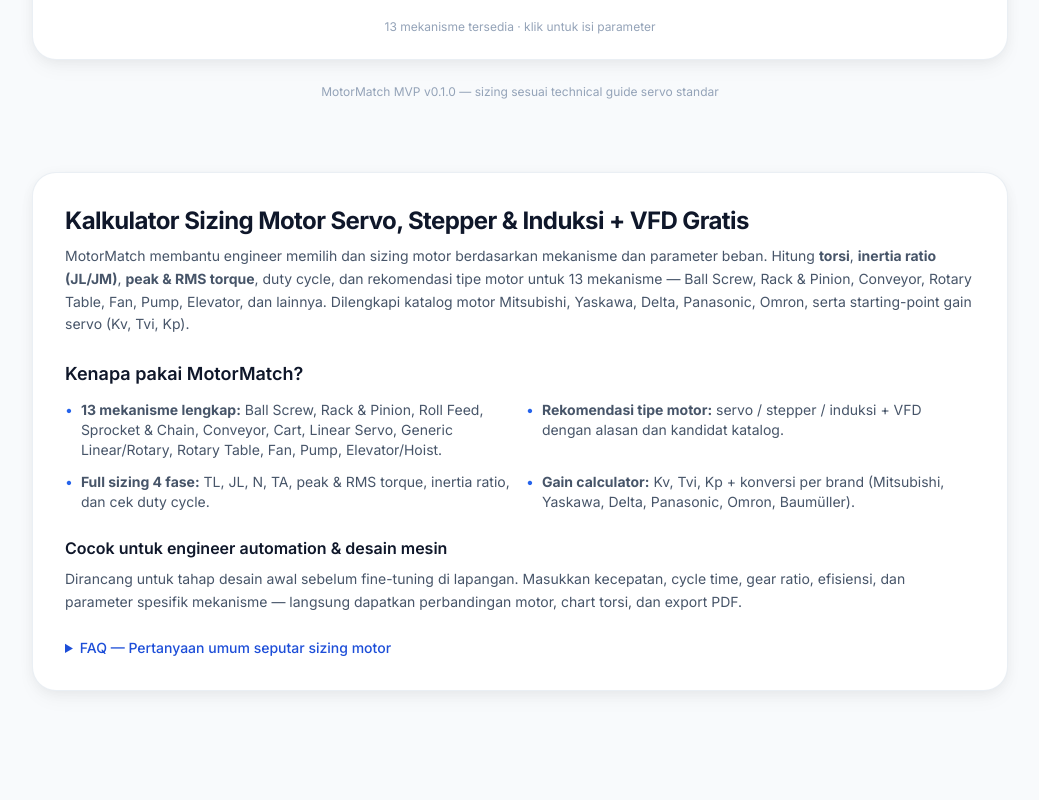
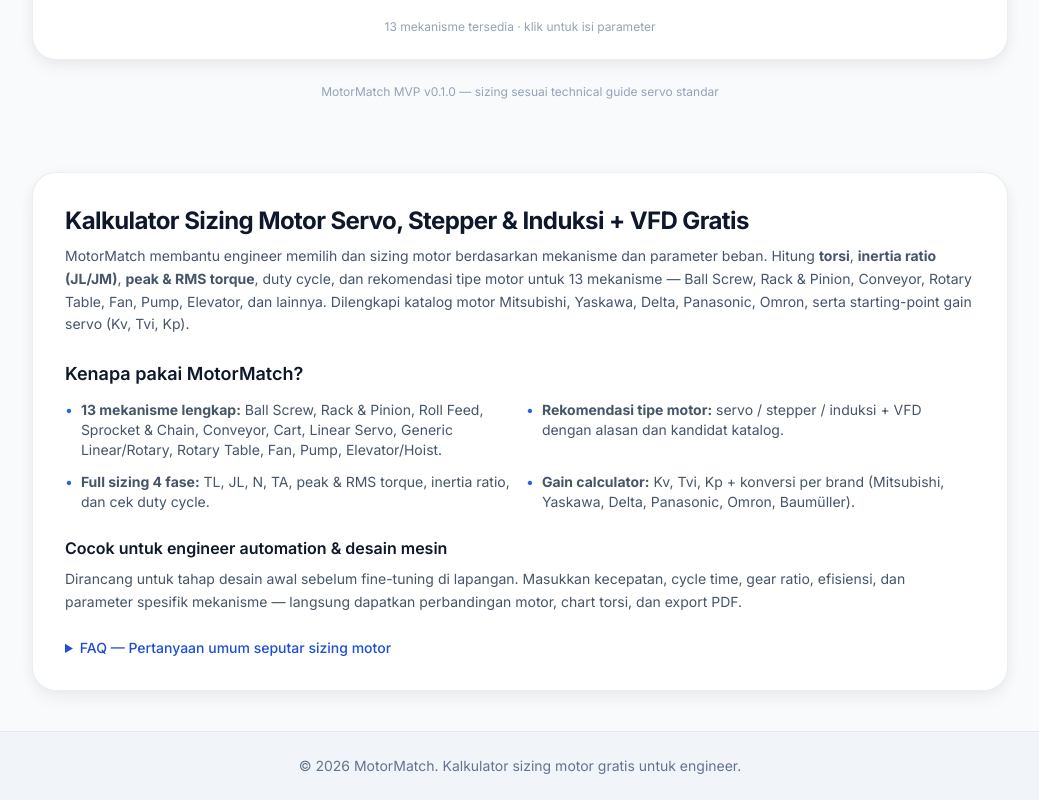
Before and after one commit to rizalhakim33/motor-match, a Next.js app: page / in a window 1280 px wide. Shown: the part 725-1525 px from the top of the page, without its empty margins (120-1159 px from the left). Before the commit the page ends 1456 px from the top, so only its background shows below. Built offline with nearby package versions, Linux system fonts and the light colour scheme; no server answers.

Commit message:
add simple footer to layout

```diff
--- a/src/app/layout.tsx
+++ b/src/app/layout.tsx
@@ -160,8 +160,13 @@ export default function RootLayout({
 
   return (
     <html lang="id" className={`${inter.variable} ${jetbrainsMono.variable}`}>
-      <body className="min-h-screen bg-surface-50 font-sans">
-        {children}
+      <body className="min-h-screen bg-surface-50 font-sans flex flex-col">
+        <main className="flex-1">{children}</main>
+        <footer className="bg-surface-100 border-t border-surface-200 py-6">
+          <div className="max-w-5xl mx-auto px-4 sm:px-6 text-center text-sm text-surface-500">
+            <p>&copy; {new Date().getFullYear()} MotorMatch. Kalkulator sizing motor gratis untuk engineer.</p>
+          </div>
+        </footer>
         <script
           type="application/ld+json"
           dangerouslySetInnerHTML={{ __html: JSON.stringify(jsonLd) }}
```
